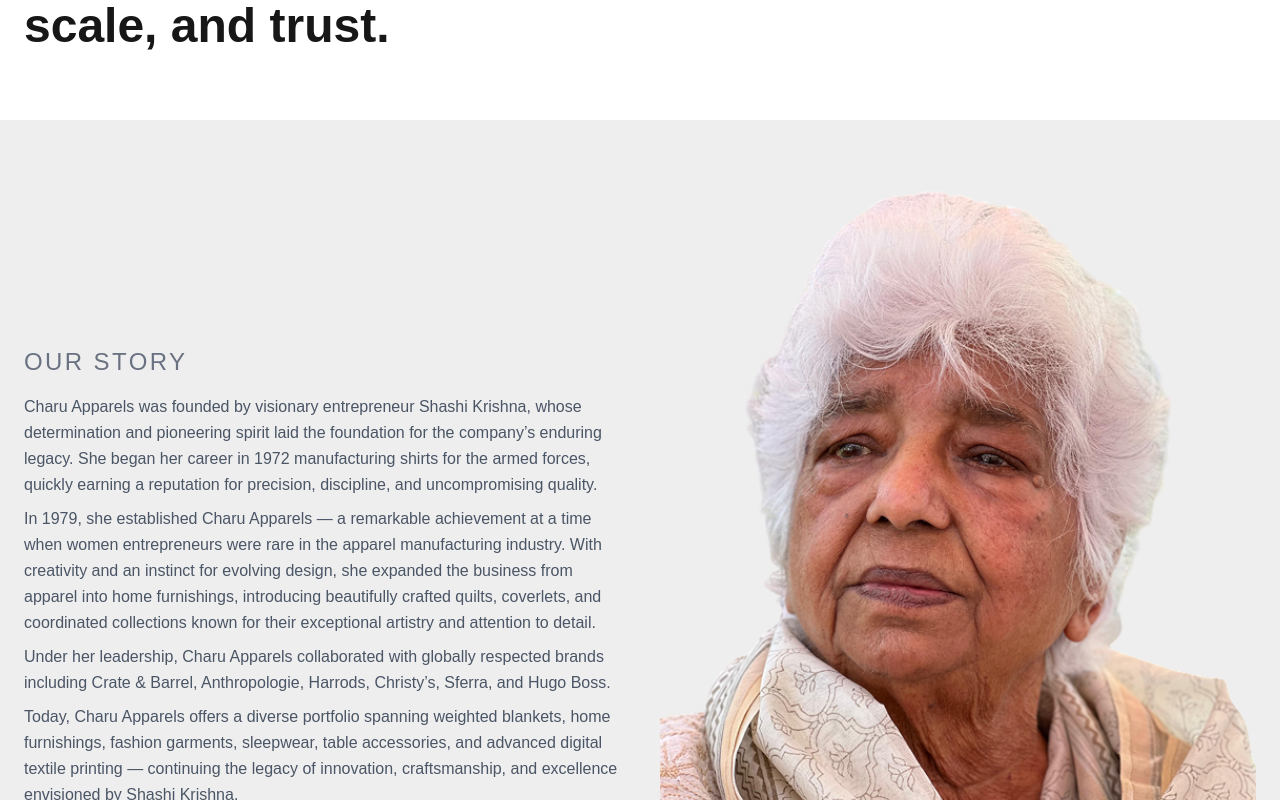
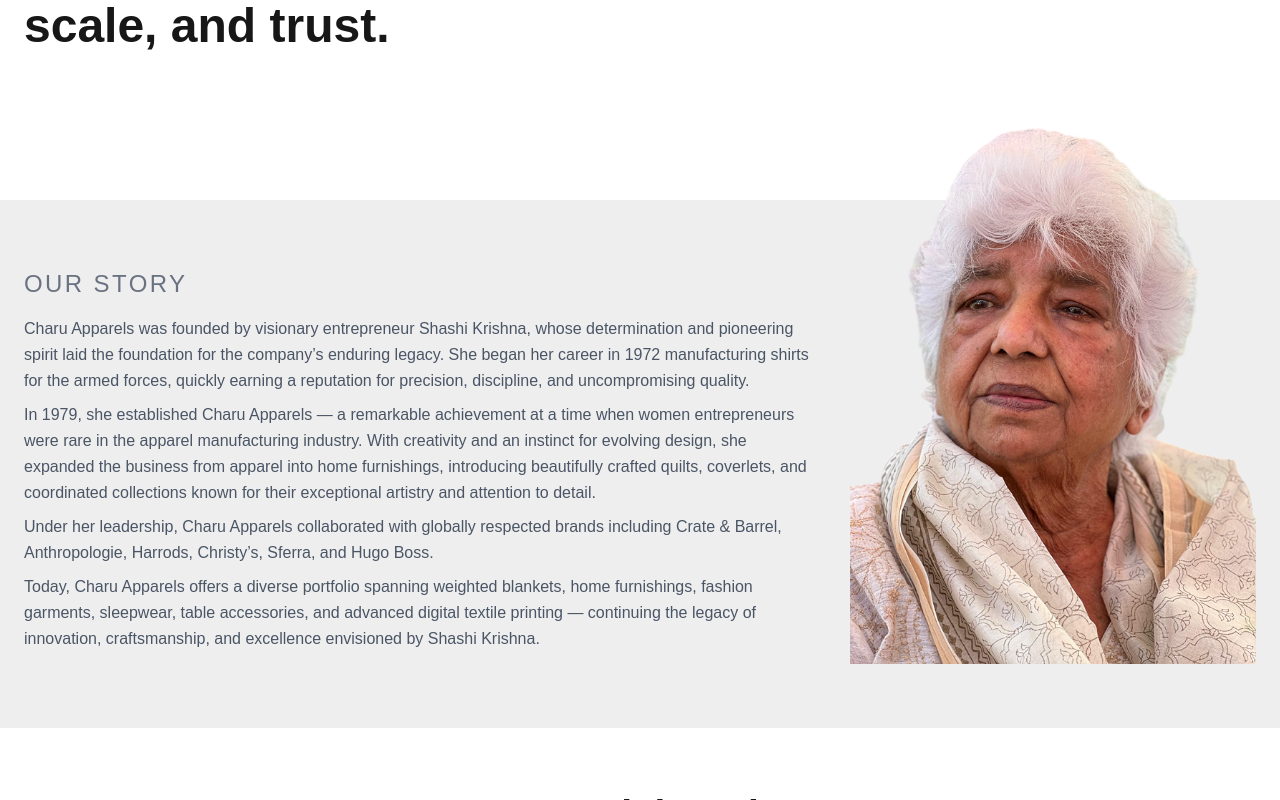
Before and after one commit to vshalsinghh/Charu, a Next.js app: page /about in a window 1280 px wide. Shown: the part 320-1120 px from the top of the page. Built offline with nearby package versions, Linux system fonts and the light colour scheme.

Commit message:
updating the about us image section

```diff
--- a/app/components/about/ourstory.tsx
+++ b/app/components/about/ourstory.tsx
@@ -1,7 +1,7 @@
 export function OurStory() {
     return (
-        <section className="bg-[#EEEEEE] py-16">
-            <div className="max-w-7xl mx-auto px-6 grid lg:grid-cols-2 gap-10 items-center">
+        <section className="bg-[#EEEEEE] py-16 mt-20">
+            <div className="max-w-7xl mx-auto px-6 flex flex-col-reverse lg:flex lg:flex-row gap-10 items-center">
                 <div>
                     <h2 className="text-2xl tracking-widest text-gray-500 mb-4">
                         OUR STORY
@@ -20,11 +20,12 @@
                     </p>
                 </div>
 
-                <div>
+                <div style={{position: "relative", marginTop: "auto"}} className="w-full lg:w-[120%] h-[100vw] lg:h-100">
                     <img
                         src="/about/founder.png"
                         alt="Founder"
-                        className="w-full rounded-xl"
+                        className="w-full"
+                        style={{position: "absolute", bottom: "0"}}
                     />
                 </div>
             </div>
```
